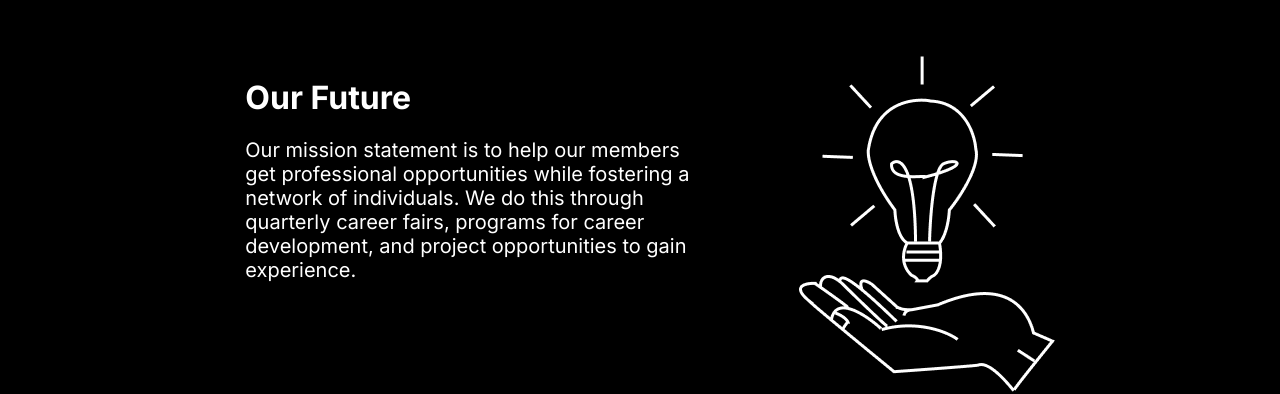
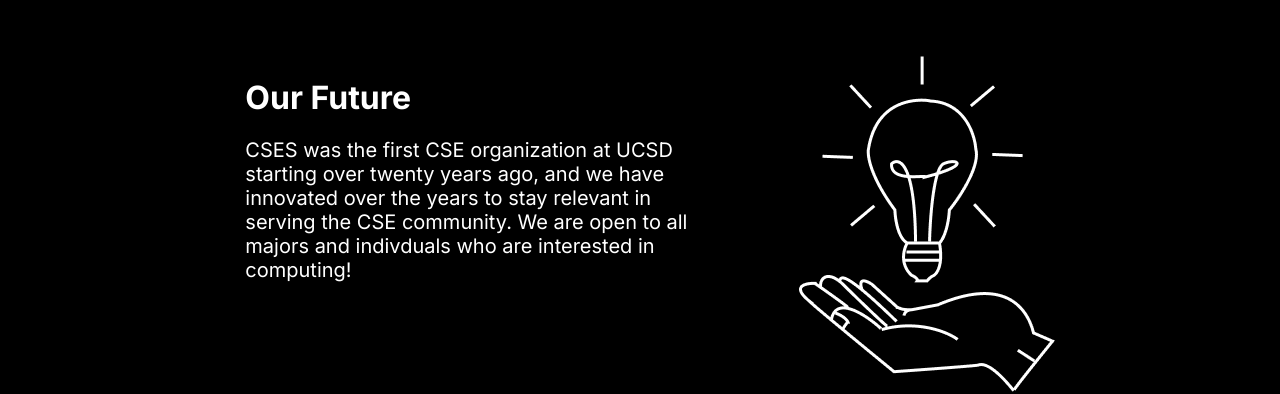
Before and after one commit to Will-Hsu/cses_webdev, a React (Create React App) app in the folder frontend/: page /about in a window 1280 px wide. Shown: the part 1160-1554 px from the top of the page. Built offline with nearby package versions, Linux system fonts and the light colour scheme; no server answers; what @2toad/profanity would draw is missing.

Commit message:
modifying section Our Future

```diff
--- a/frontend/src/components/About/About.tsx
+++ b/frontend/src/components/About/About.tsx
@@ -107,7 +107,7 @@ const About = () => {
             direction={isSmallScreen ? 'column-reverse' : 'row'}
           >
             <Grid item sm={5}>
-              <Box sx={{ color: 'white', textAlign: { lg: 'left', sm: 'center', xs: 'center' } }}>
+              <Box sx={{ color: 'white', textAlign: { lg: 'left', sm: 'left', xs: 'center' } }}>
                 <h1>Our Future</h1>
               </Box>
               <p
@@ -117,12 +117,10 @@ const About = () => {
                   textAlign: isSmallScreen ? 'center' : 'left',
                 }}
               >
-                Our mission statement is to help our members get professional opportunities while
-                fostering a network of individuals. We do this through quarterly career fairs,
-                programs for career development, and project opportunities to gain experience.
+                CSES was the first CSE organization at UCSD starting over twenty years ago, and we have innovated over the years to stay relevant in serving the CSE community. We are open to all majors and indivduals who are interested in computing!
               </p>
             </Grid>
-            <Grid item sm={3} maxHeight={'100%'}>
+            <Grid item sm={4} md={3} lg={3} maxHeight={'100%'}>
               <img src={lightBulb} alt="img" />
             </Grid>
           </Grid>
```
